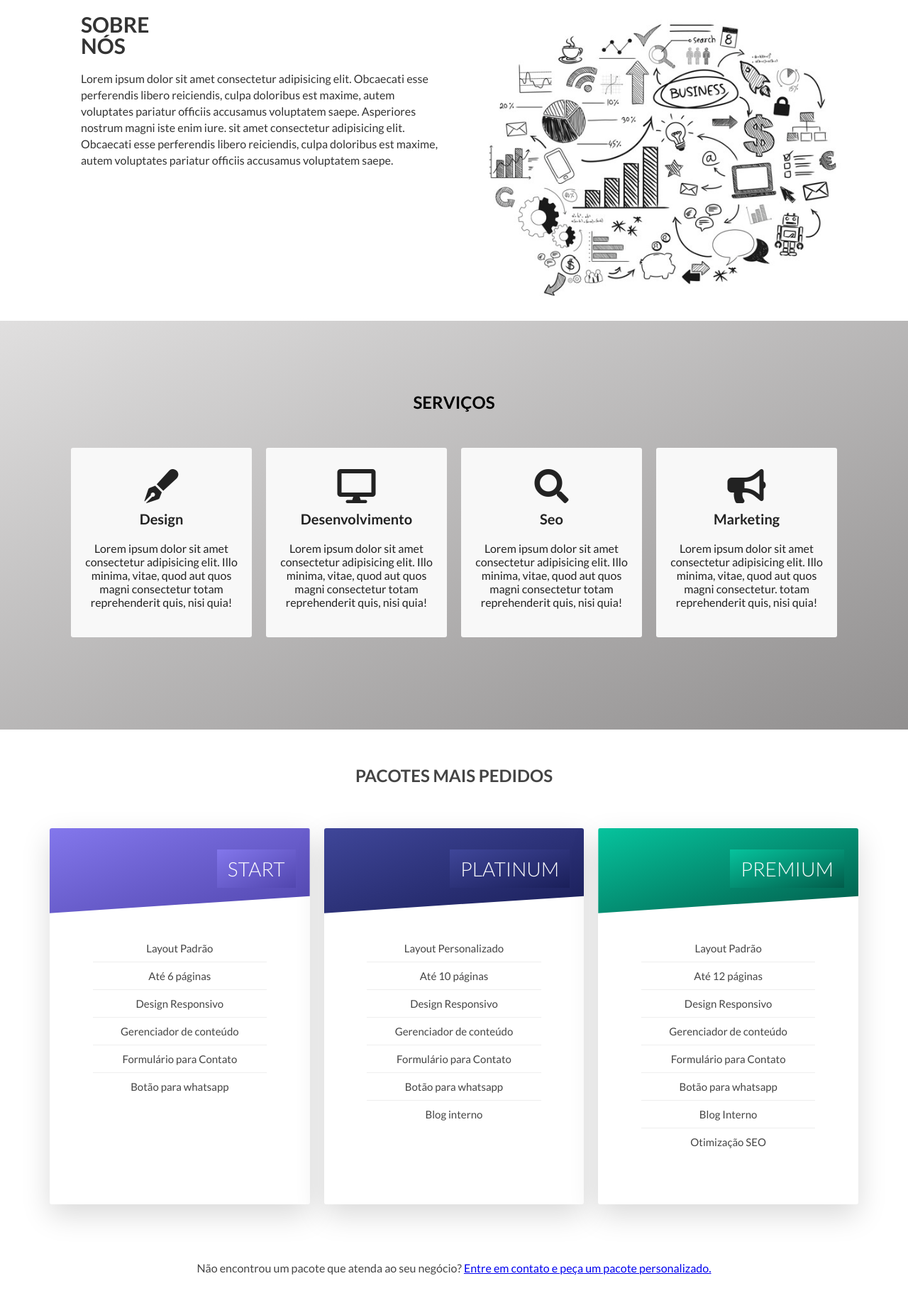
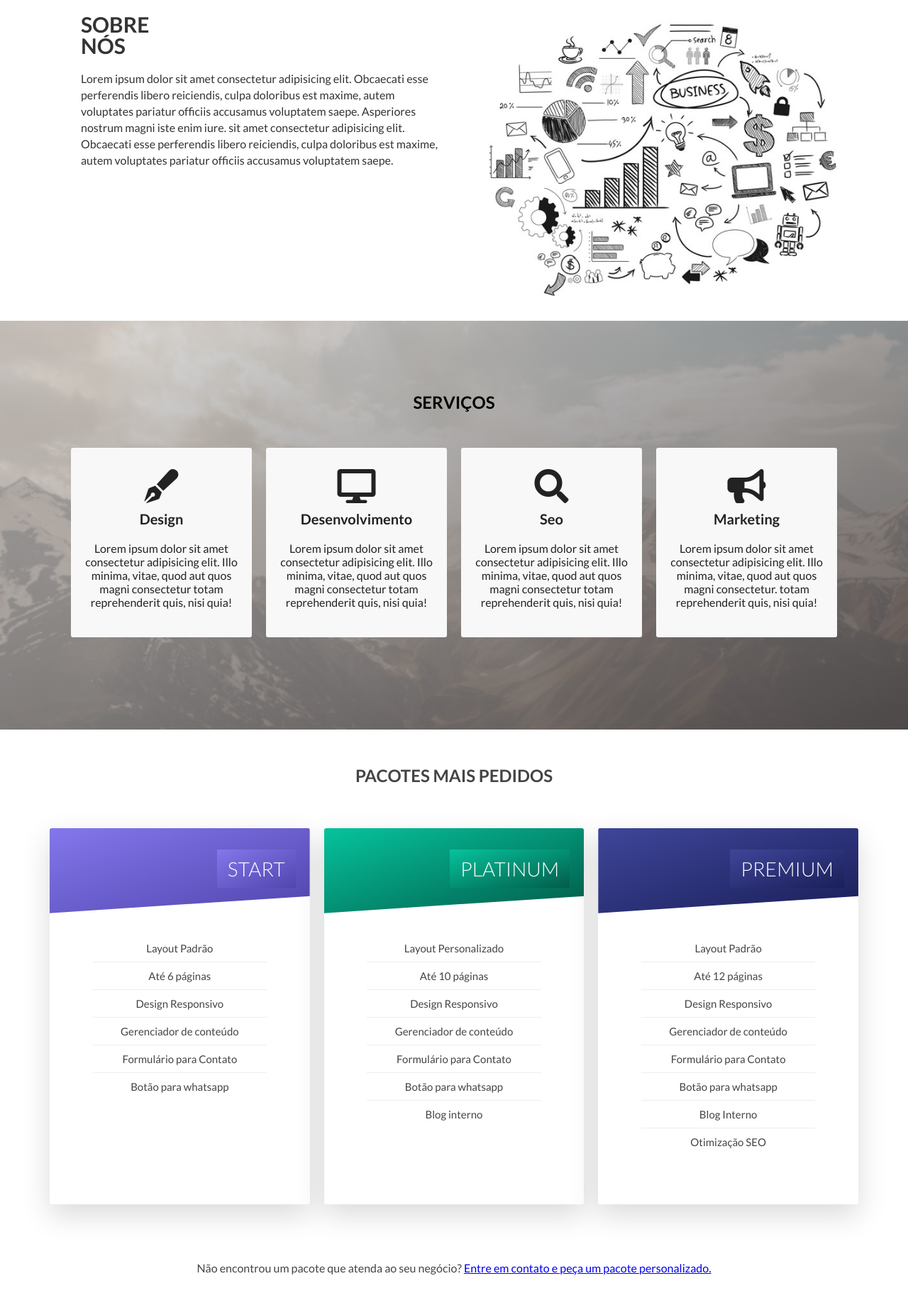
Before and after one commit to Jhessiny/jhessiny.github.io, a PHP site: page /websitebs/index.html in a window 1280 px wide. Shown: the part 781-2610 px from the top of the page at 71% size. Run offline with PHP 8.4, Linux system fonts and the light colour scheme; some libraries are stand-ins or nearby versions.

Commit message:
site braum

```diff
--- a/websitebs/css/estilos.css
+++ b/websitebs/css/estilos.css
@@ -34,18 +34,17 @@ body {
   position: fixed;
   top: 5rem;
   right: 0;
-  min-height: 30rem;
  }
 
  .navigation__checkbox:checked ~ .nav__ul li {
   display: block;
   text-align: center;
-  padding: 1rem 0;
+  padding: .7rem 0;
  }
 
  .navigation__checkbox:checked ~ .nav__ul li a{
   width: 5rem;
-  padding: 3.5rem 5rem;
+  padding: 2.7rem 5rem;
   font-size: 1.7rem;
  }
 
@@ -213,7 +212,10 @@ body {
   text-align: center;
   /* color: #eee; */
   background-color: rgba(26, 31, 89, 1);
-  background-image: linear-gradient( to right bottom, rgb(224, 223, 223), rgb(145, 143, 143));
+  background-image: linear-gradient( to right bottom, rgb(224, 223, 223, .75), rgba(85, 79, 79, 0.9)), url(../img/montanha.jpg);
+  background-size: cover;
+  background-position: center;
+  background-repeat: no-repeat;
 }
 
 .servicos * {
@@ -278,11 +280,12 @@ body {
   background-image: linear-gradient(to right bottom, rgb(131, 119, 236), rgb(81, 70, 174));
 }
 .card__side--back-2 {
+  background-image: linear-gradient(to right bottom, rgb(6, 195, 157), rgb(2, 92, 74));
+}
+.card__side--back-3 {
   background-image: linear-gradient(to right bottom, rgb(63, 70, 153), rgb(26, 31, 89));
 }
-.card__side--back-3 {
-  background-image: linear-gradient(to right bottom, rgb(6, 195, 157), rgb(2, 92, 74));
-}
+
 .card:hover .card__side--front {
   transform: rotateY(-180deg);
 }
@@ -300,10 +303,10 @@ body {
   background-image: linear-gradient(to right bottom, rgb(131, 119, 236), rgb(81, 70, 174));
 }
 .card__picture--2 {
-  background-image: linear-gradient(to right bottom, rgb(63, 70, 153), rgb(26, 31, 89));
+  background-image: linear-gradient(to right bottom, rgb(6, 195, 157), rgb(2, 92, 74));
 }
 .card__picture--3 {
-  background-image: linear-gradient(to right bottom, rgb(6, 195, 157), rgb(2, 92, 74));
+  background-image: linear-gradient(to right bottom, rgb(63, 70, 153), rgb(26, 31, 89));
 }
 .card__heading {
   font-size: 2.8rem;
@@ -328,18 +331,19 @@ body {
     rgb(81, 70, 174)
   );
 }
+
 .card__heading-span--2 {
   background-image: linear-gradient(
     to right bottom,
-    rgb(63, 70, 153),
-    rgb(26, 31, 89)
+    rgb(6, 195, 157),
+    rgb(2, 92, 74)
   );
 }
 .card__heading-span--3 {
   background-image: linear-gradient(
     to right bottom,
-    rgb(6, 195, 157),
-    rgb(2, 92, 74)
+    rgb(63, 70, 153),
+    rgb(26, 31, 89)
   );
 }
 .card__details {
```
Also changed, not shown: websitebs/img/montanha.jpg (added).
